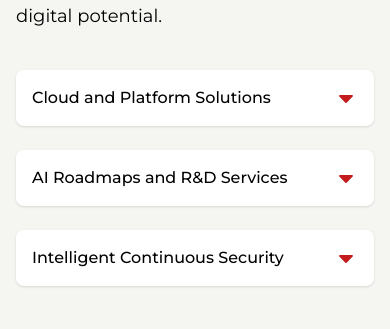
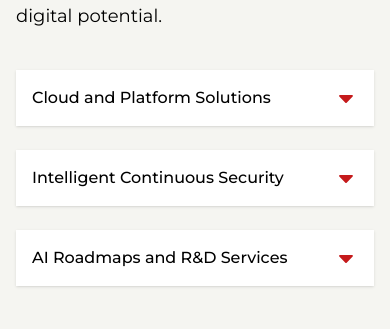
Before and after one commit to ChemyDigi/Innov8, a Next.js app in the folder innov8/: page /home in a window 390 px wide. Shown: the part 1792-2121 px from the top of the page. Built offline with nearby package versions, Linux system fonts and the light colour scheme.

Commit message:
update the capabilities section correctly

```diff
--- a/innov8/components/Home/Capabilities.tsx
+++ b/innov8/components/Home/Capabilities.tsx
@@ -28,6 +28,10 @@ export default function CapabilitiesSection() {
     },
   ];
 
+  // Split items manually into two columns
+  const leftColumn = capabilities.filter((_, i) => i % 2 === 0); // 0, 2
+  const rightColumn = capabilities.filter((_, i) => i % 2 !== 0); // 1
+
   return (
     <section className="bg-[#F5F5F1] text-black relative py-10">
       <div className="relative max-w-7xl mx-auto px-4">
@@ -39,33 +43,40 @@ export default function CapabilitiesSection() {
           industries seeking to maximise their digital potential.
         </p>
 
-        {/* Accordion */}
-        <div className="grid md:grid-cols-2 gap-6">
-          {capabilities.map((item, index) => (
-            <div key={index} className="bg-white rounded-lg p-4 shadow-sm">
-              <button
-                onClick={() => toggleDropdown(index)}
-                className="w-full flex justify-between items-center text-left"
-              >
-                <span className="font-medium">{item.title}</span>
+        {/* TWO INDEPENDENT COLUMNS */}
+        <div className="flex flex-col md:flex-row gap-6">
 
-                <FaCaretDown
-                  className={`transition-transform duration-300 text-brand size-6 cursor-pointer ${
-                    openIndex === index ? "rotate-180" : ""
-                  }`}
+          {/* LEFT COLUMN */}
+          <div className="flex-1 flex flex-col gap-6">
+            {leftColumn.map((item, colIndex) => {
+              const index = colIndex * 2; // actual index in array
+              return (
+                <AccordionCard
+                  key={index}
+                  item={item}
+                  index={index}
+                  openIndex={openIndex}
+                  toggleDropdown={toggleDropdown}
                 />
-              </button>
+              );
+            })}
+          </div>
 
-              {/* Dropdown Content */}
-              <div
-                className={`transition-all overflow-hidden ${
-                  openIndex === index ? "max-h-40 mt-3" : "max-h-0"
-                }`}
-              >
-                <p className="text-sm">{item.description}</p>
-              </div>
-            </div>
-          ))}
+          {/* RIGHT COLUMN */}
+          <div className="flex-1 flex flex-col gap-6">
+            {rightColumn.map((item, colIndex) => {
+              const index = colIndex * 2 + 1; // actual index in array
+              return (
+                <AccordionCard
+                  key={index}
+                  item={item}
+                  index={index}
+                  openIndex={openIndex}
+                  toggleDropdown={toggleDropdown}
+                />
+              );
+            })}
+          </div>
         </div>
 
         <p className="mt-10 text-justify">
@@ -76,3 +87,35 @@ export default function CapabilitiesSection() {
     </section>
   );
 }
+
+/* ---------------------------------------------
+   REUSABLE ACCORDION CARD COMPONENT
+---------------------------------------------- */
+function AccordionCard({ item, index, openIndex, toggleDropdown }: any) {
+  return (
+    <div className="bg-white p-4 shadow-sm">
+      <div className="w-full flex justify-between items-center text-left cursor-default">
+
+        {/* TITLE (NOT CLICKABLE) */}
+        <span className="font-medium select-none">{item.title}</span>
+
+        {/* ARROW (ONLY CLICKABLE PART) */}
+        <FaCaretDown
+          onClick={() => toggleDropdown(index)}
+          className={`transition-transform duration-300 text-brand size-6 cursor-pointer ${
+            openIndex === index ? "rotate-180" : ""
+          }`}
+        />
+      </div>
+
+      {/* DROPDOWN CONTENT */}
+      <div
+        className={`overflow-hidden transition-[max-height] duration-300 ${
+          openIndex === index ? "max-h-[500px] mt-3" : "max-h-0"
+        }`}
+      >
+        <p className="text-sm">{item.description}</p>
+      </div>
+    </div>
+  );
+}
--- a/innov8/components/Home/Subsidiaries.tsx
+++ b/innov8/components/Home/Subsidiaries.tsx
@@ -24,7 +24,7 @@ export default function Subsidiaries() {
           </p>
         </div>
 
-        <div className="mt-12 bg-[#F5F5F1] rounded-lg flex flex-col md:flex-row gap-6">
+        <div className="mt-12 bg-[#F5F5F1] flex flex-col md:flex-row gap-6">
           <Image
             src="/images/home/home1.jpg"
             alt="Subsidiary building"
```
